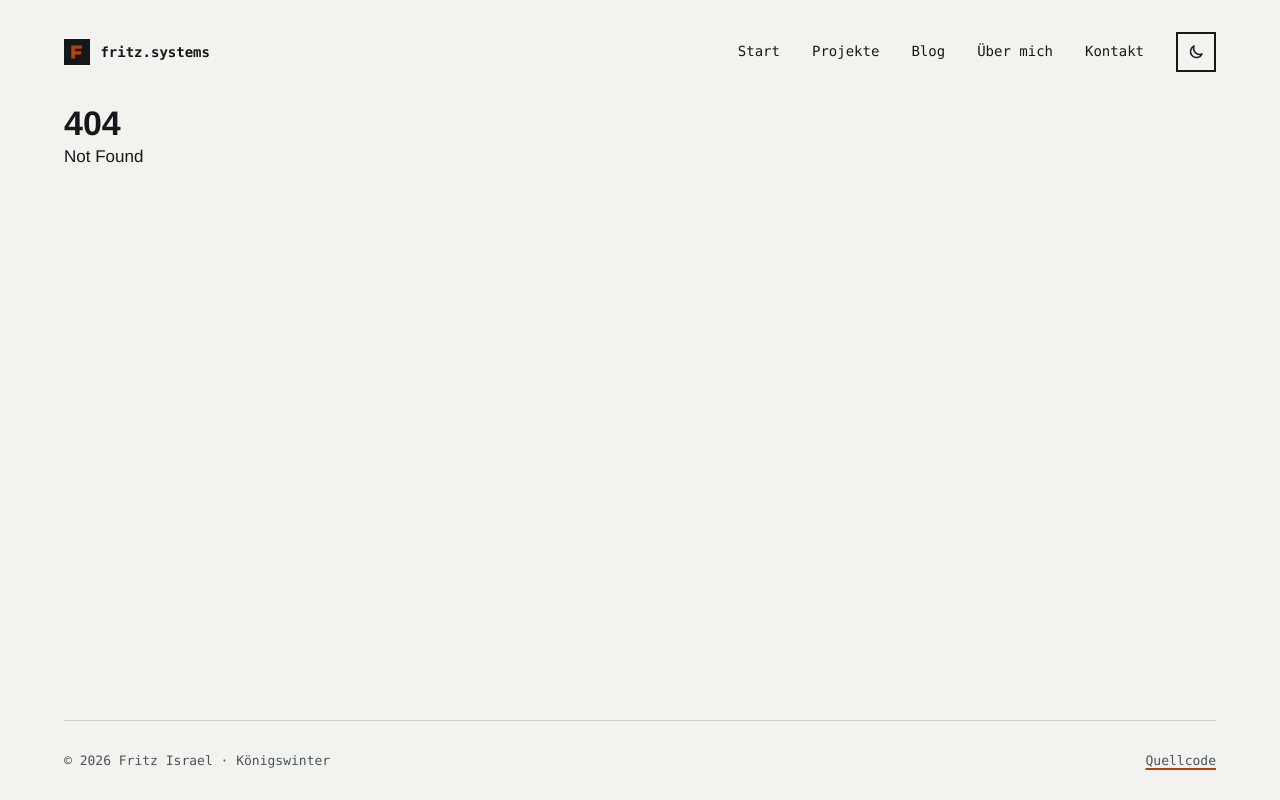
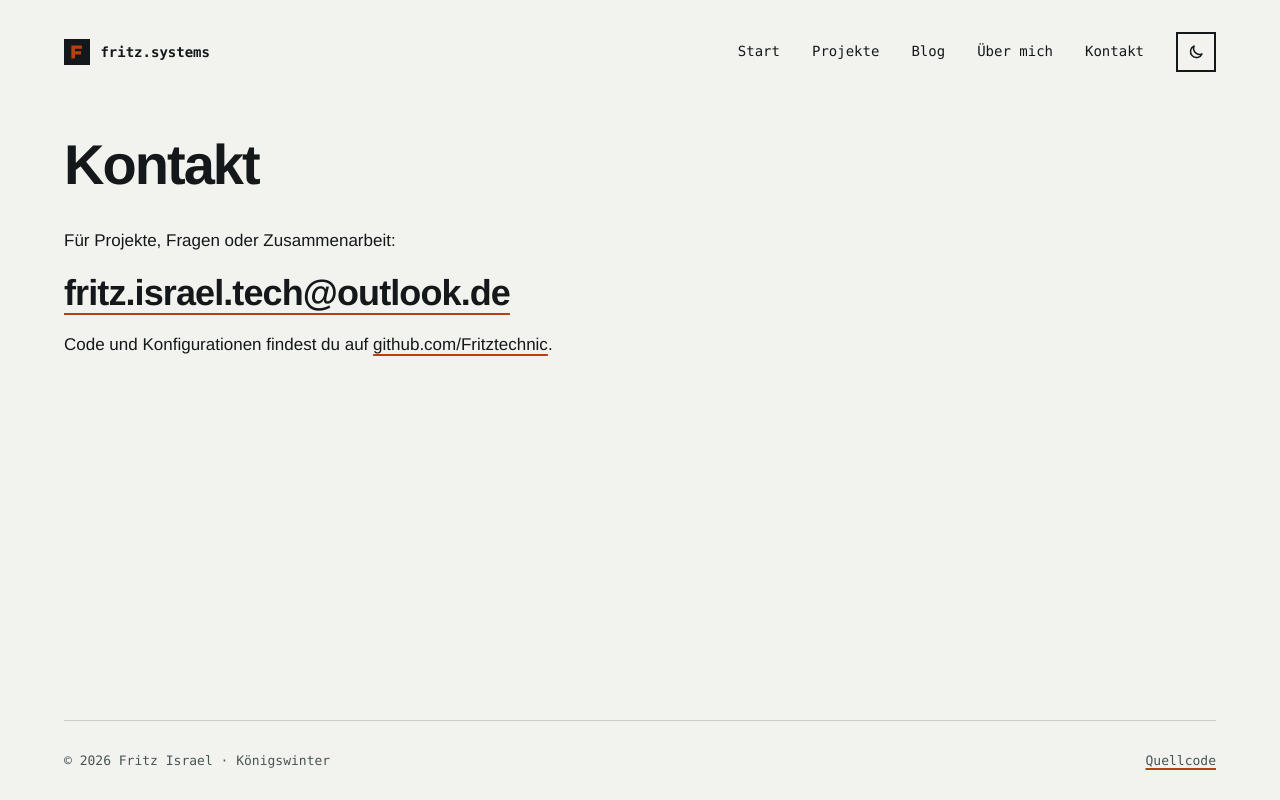
Before and after one commit to Fritztechnic/fritz-systems, a SvelteKit app: page /kontakt in a window 1280 px wide. Before the commit this address had no page. Built offline with nearby package versions, Linux system fonts and the light colour scheme.

Commit message:
feat(kontakt): Kontaktseite

```diff
--- /dev/null
+++ b/src/routes/kontakt/+page.svelte
@@ -0,0 +1,15 @@
+<svelte:head>
+  <title>Kontakt – Fritz Israel</title>
+  <meta name="description" content="Fritz Israel per E-Mail oder GitHub erreichen." />
+</svelte:head>
+
+<article class="prose">
+  <h1>Kontakt</h1>
+  <p>Für Projekte, Fragen oder Zusammenarbeit:</p>
+  <p class="mail"><a href="mailto:fritz.israel.tech@outlook.de">fritz.israel.tech@outlook.de</a></p>
+  <p>Code und Konfigurationen findest du auf <a href="https://github.com/Fritztechnic" rel="noopener">github.com/Fritztechnic</a>.</p>
+</article>
+
+<style>
+  .mail { font-size: clamp(1.4rem, 4.2vw, 2.25rem); font-weight: 700; letter-spacing: -0.025em; line-height: 1.15; overflow-wrap: anywhere; }
+</style>
```
